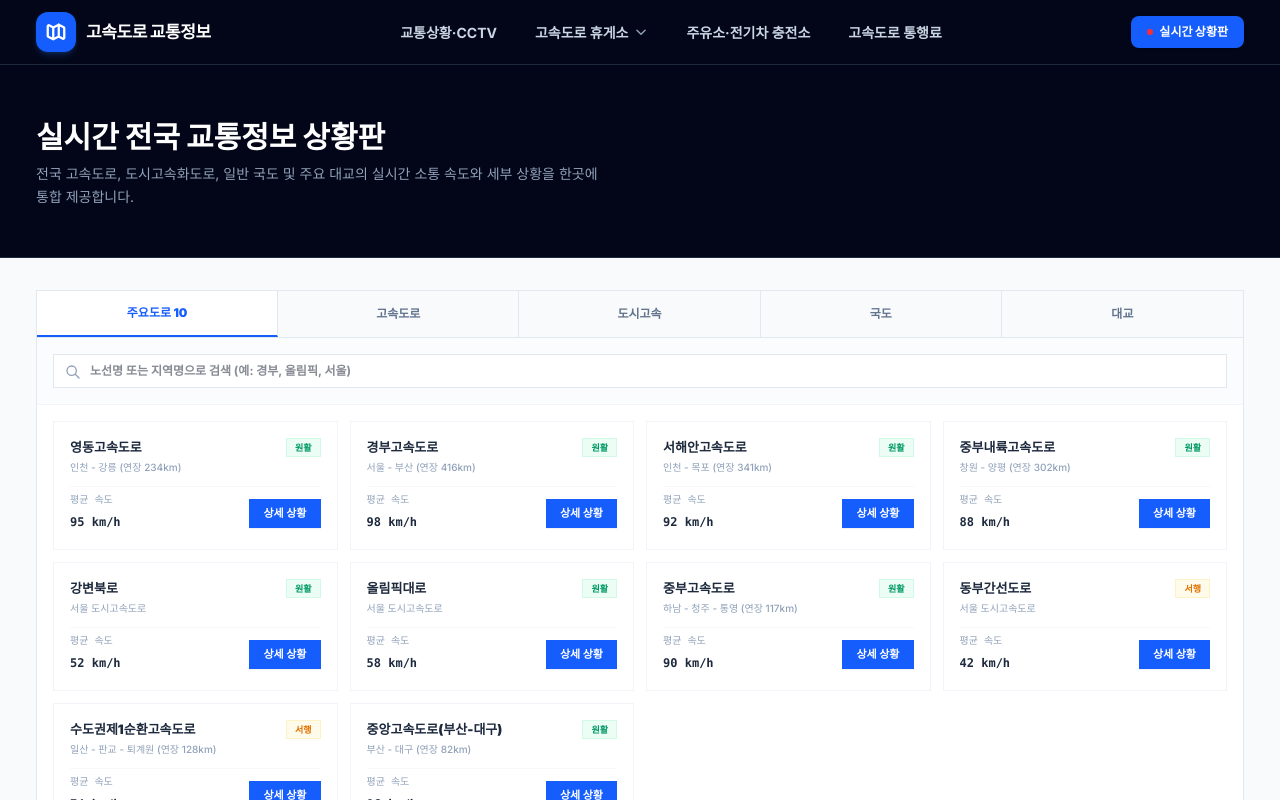
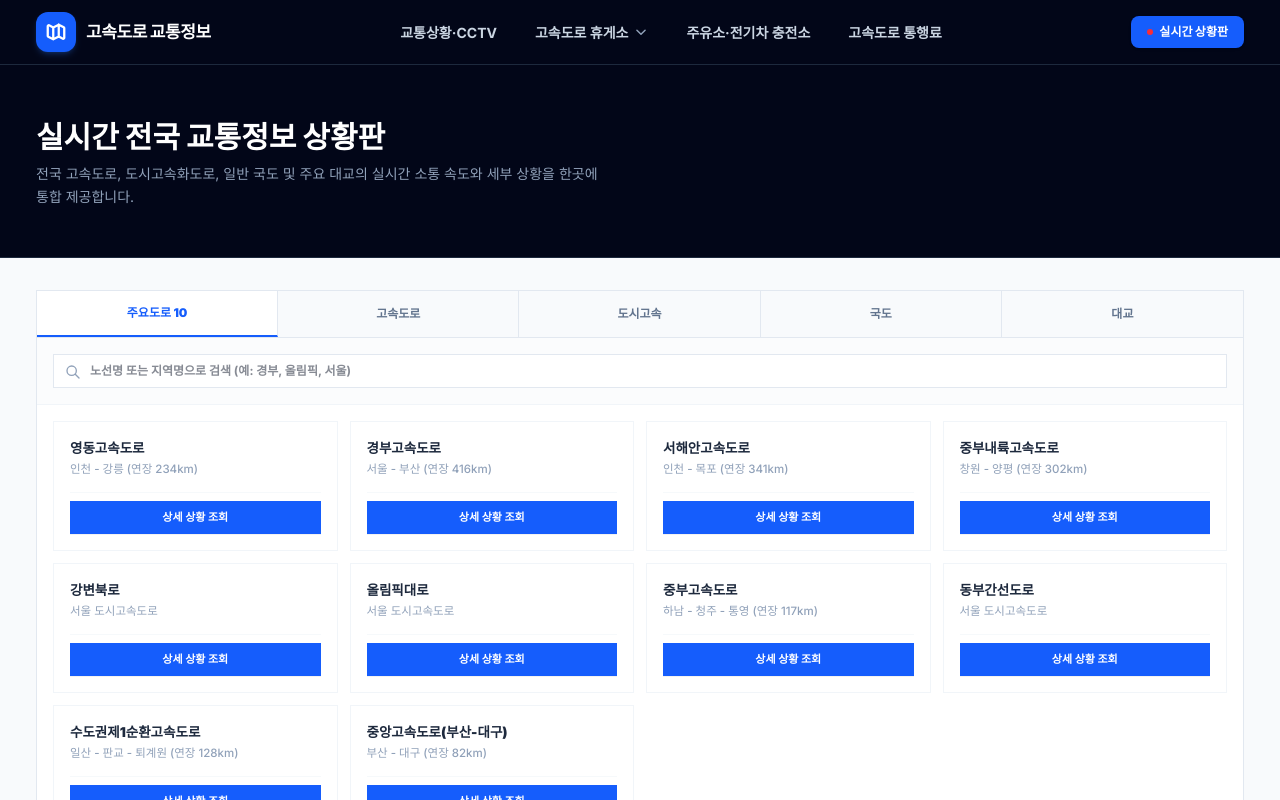
Before and after one commit to fnqlrtm123-code/highway-live, a Next.js app: page /traffic in a window 1280 px wide. Shown: the top 800 px of the page. Built offline with nearby package versions, Linux system fonts and the light colour scheme.

Commit message:
feat: remove mock traffic status labels and base speeds from traffic page cards

```diff
--- a/src/app/traffic/page.tsx
+++ b/src/app/traffic/page.tsx
@@ -235,31 +235,19 @@ export default function TrafficPage() {
   const [activeTab, setActiveTab] = useState<MainTab>('major');
   const [searchTerm, setSearchTerm] = useState('');
 
-  // 실시간 속도 상태 계산 (원활 / 서행 / 정체)
-  const getStatus = (speed: number, type: string) => {
-    const limit = (type === 'urban' || type === 'bridge') ? 50 : 80;
-    if (speed >= limit) return { text: '원활', color: 'bg-emerald-50 text-emerald-600 border-emerald-100' };
-    if (speed >= limit - 30) return { text: '서행', color: 'bg-amber-50 text-amber-600 border-amber-100' };
-    return { text: '정체', color: 'bg-red-50 text-red-600 border-red-100' };
-  };
-
   // 모든 고속도로 데이터 평탄화
   const allHighways = useMemo(() => {
     const list: any[] = [];
     Object.values(NAVER_TRAFFIC_DATA["고속도로"]).forEach((arr) => {
       list.push(...arr);
     });
-    return list.map((r, i) => {
+    return list.map((r) => {
       const matched = highways.find(h => h.name === r.name || r.name.includes(h.name));
       return {
         name: r.name,
         detail: r.detail,
-        baseSpeed: r.baseSpeed,
         type: 'highway',
         slug: matched ? matched.slug : encodeURIComponent(r.name),
-        cctvId: `cctv-gb-0${(i % 3) + 1}`,
-        x: 127.0275 + (i * 0.005),
-        y: 37.5216 - (i * 0.004)
       };
     });
   }, []);
@@ -272,17 +260,13 @@ export default function TrafficPage() {
         list.push({ ...r, region });
       });
     });
-    return list.map((r, i) => {
+    return list.map((r) => {
       const matched = highways.find(h => h.name === r.name || r.name.includes(h.name));
       return {
         name: r.name,
         detail: `${r.region} | ${r.detail}`,
-        baseSpeed: r.baseSpeed,
         type: 'urban',
         slug: matched ? matched.slug : encodeURIComponent(r.name),
-        cctvId: `cctv-yd-0${(i % 2) + 1}`,
-        x: 126.9800 + (i * 0.003),
-        y: 37.5400 - (i * 0.002)
       };
     });
   }, []);
@@ -293,17 +277,13 @@ export default function TrafficPage() {
     Object.values(NAVER_TRAFFIC_DATA["국도"]).forEach((arr) => {
       list.push(...arr);
     });
-    return list.map((r, i) => {
+    return list.map((r) => {
       const matched = highways.find(h => h.name === r.name || r.name.includes(h.name));
       return {
         name: r.name,
         detail: r.detail,
-        baseSpeed: r.baseSpeed,
         type: 'national',
         slug: matched ? matched.slug : encodeURIComponent(r.name),
-        cctvId: `cctv-sh-0${(i % 2) + 1}`,
-        x: 127.1500 + (i * 0.004),
-        y: 36.8000 + (i * 0.003)
       };
     });
   }, []);
@@ -316,17 +296,13 @@ export default function TrafficPage() {
         list.push({ ...r, region });
       });
     });
-    return list.map((r, i) => {
+    return list.map((r) => {
       const matched = highways.find(h => h.name === r.name || r.name.includes(h.name));
       return {
         name: r.name,
         detail: `${r.region} | ${r.detail}`,
-        baseSpeed: r.baseSpeed,
         type: 'bridge',
         slug: matched ? matched.slug : encodeURIComponent(r.name),
-        cctvId: `cctv-gb-0${(i % 3) + 1}`,
-        x: 126.9600 + (i * 0.0015),
-        y: 37.5100 - (i * 0.0005)
       };
     });
   }, []);
@@ -339,38 +315,17 @@ export default function TrafficPage() {
         const matched = highways.find(h => h.name === r.name || r.name.includes(h.name));
         return {
           ...r,
-          status: getStatus(r.baseSpeed, r.type).text,
-          statusStyle: getStatus(r.baseSpeed, r.type).color,
           slug: matched ? matched.slug : encodeURIComponent(r.name),
-          cctvId: r.cctvId,
-          x: r.x,
-          y: r.y
         };
       });
     } else if (activeTab === 'highway') {
-      list = allHighways.map(r => ({
-        ...r,
-        status: getStatus(r.baseSpeed, 'highway').text,
-        statusStyle: getStatus(r.baseSpeed, 'highway').color,
-      }));
+      list = allHighways;
     } else if (activeTab === 'urban') {
-      list = allUrban.map(r => ({
-        ...r,
-        status: getStatus(r.baseSpeed, 'urban').text,
-        statusStyle: getStatus(r.baseSpeed, 'urban').color,
-      }));
+      list = allUrban;
     } else if (activeTab === 'national') {
-      list = allNational.map(r => ({
-        ...r,
-        status: getStatus(r.baseSpeed, 'national').text,
-        statusStyle: getStatus(r.baseSpeed, 'national').color,
-      }));
+      list = allNational;
     } else if (activeTab === 'bridge') {
-      list = allBridge.map(r => ({
-        ...r,
-        status: getStatus(r.baseSpeed, 'bridge').text,
-        statusStyle: getStatus(r.baseSpeed, 'bridge').color,
-      }));
+      list = allBridge;
     }
 
     if (searchTerm.trim()) {
@@ -472,33 +427,24 @@ export default function TrafficPage() {
                 {currentRoadsList.map((road, idx) => (
                   <div
                     key={idx}
-                    className="p-4 border flex flex-col justify-between gap-3 bg-white border-slate-100 hover:border-slate-350 hover:shadow-xs transition-all"
+                    className="p-4 border flex flex-col justify-between gap-4 bg-white border-slate-100 hover:border-slate-350 hover:shadow-xs transition-all"
                   >
-                    <div className="flex justify-between items-start gap-2">
                     <div className="space-y-1 min-w-0">
                       <a
                         href={`/traffic/${road.slug}`}
-                          className="text-[13px] font-black text-slate-800 truncate block hover:text-blue-600 hover:underline"
+                        className="text-[13.5px] font-black text-slate-800 truncate block hover:text-blue-600 hover:underline"
                       >
                         {road.name}
                       </a>
-                        <span className="text-[10px] text-slate-400 block font-medium leading-tight truncate">{road.detail}</span>
-                      </div>
-                      <span className={`text-[9px] font-black px-2 py-0.5 border shrink-0 ${road.statusStyle}`}>
-                        {road.status}
-                      </span>
+                      <span className="text-[11.5px] text-slate-400 block font-medium leading-tight truncate">{road.detail}</span>
                     </div>
 
-                    <div className="flex items-center justify-between pt-2 border-t border-slate-100/60">
-                      <div className="font-mono text-left">
-                        <span className="text-[10px] text-slate-400 block leading-none mb-1">평균 속도</span>
-                        <span className="text-xs font-black text-slate-800">{road.baseSpeed} km/h</span>
-                      </div>
+                    <div className="pt-2 border-t border-slate-100/60">
                       <a
                         href={`/traffic/${road.slug}`}
-                        className="bg-blue-600 hover:bg-blue-700 text-white font-bold text-[11px] px-3.5 py-1.5 transition-colors shadow-2xs"
+                        className="w-full bg-blue-600 hover:bg-blue-700 text-white font-bold text-[11px] py-2 transition-colors shadow-2xs block text-center"
                       >
-                        상세 상황
+                        상세 상황 조회
                       </a>
                     </div>
                   </div>
```
Lines whose indentation alone changed are shown as unchanged.
